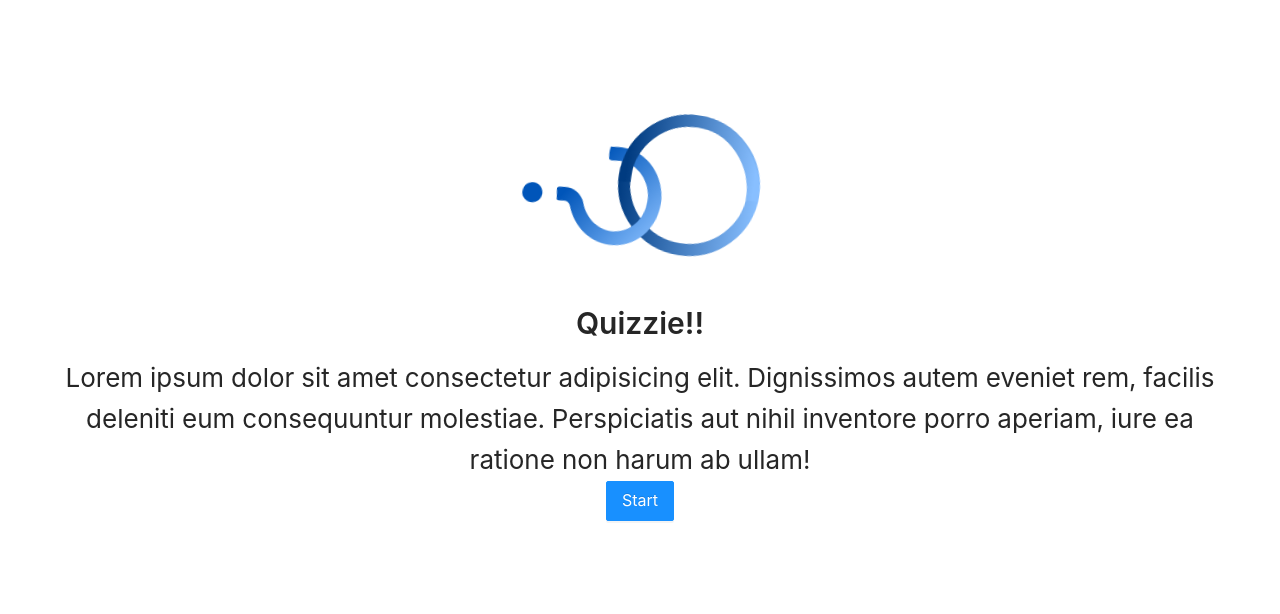
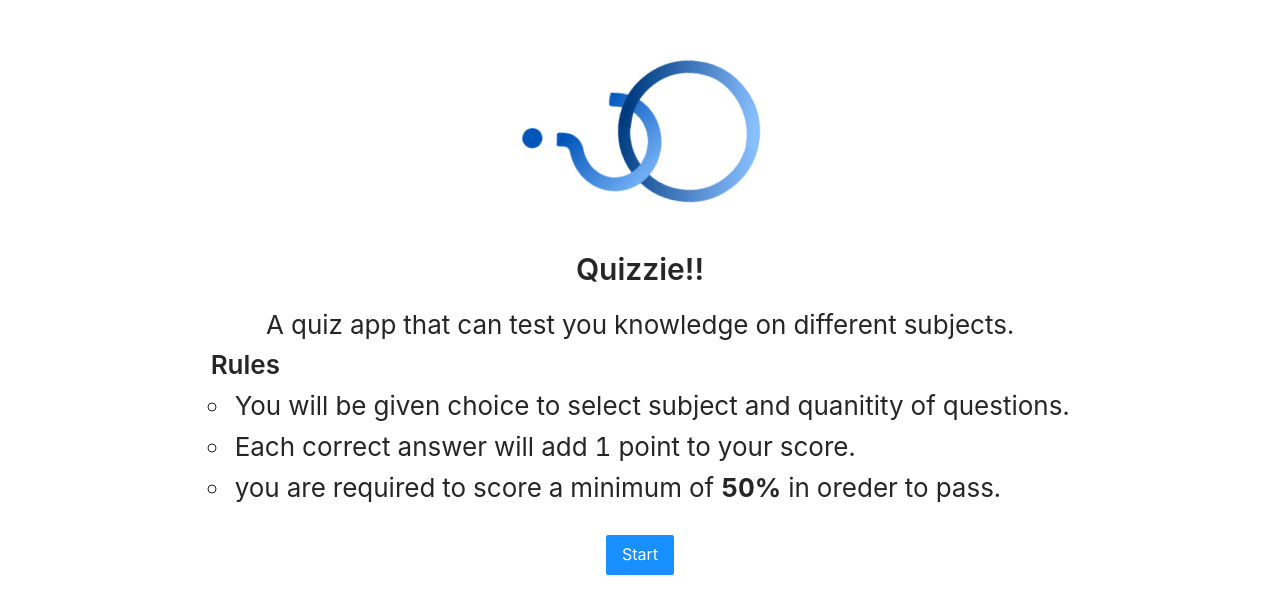
Before and after one commit to umer2001/quizzie, a React (Create React App) app: page / in a window 1280 px wide. Shown: the part 108-722 px from the top of the page. Built offline with nearby package versions, Linux system fonts and the light colour scheme.

Commit message:
add: Rules of quiz

```diff
--- a/src/App.tsx
+++ b/src/App.tsx
@@ -25,10 +25,23 @@ const App: FC = () => {
             <img src={logo} className="App-logo" alt="logo" />
             <Title level={2}>Quizzie!!</Title>
             <Text>
-              Lorem ipsum dolor sit amet consectetur adipisicing elit.
-              Dignissimos autem eveniet rem, facilis deleniti eum consequuntur
-              molestiae. Perspiciatis aut nihil inventore porro aperiam, iure ea
-              ratione non harum ab ullam!
+              A quiz app that can test you knowledge on different subjects.
+              <br />
+              <Text strong style={{ float: "left" }}>
+                Rules
+              </Text>
+              <br />
+              <ul style={{ textAlign: "left" }}>
+                <li>
+                  You will be given choice to select subject and quanitity of
+                  questions.
+                </li>
+                <li>Each correct answer will add 1 point to your score.</li>
+                <li>
+                  you are required to score a minimum of <b>50%</b> in oreder to
+                  pass.
+                </li>
+              </ul>
             </Text>
             <Button
               type="primary"
```
